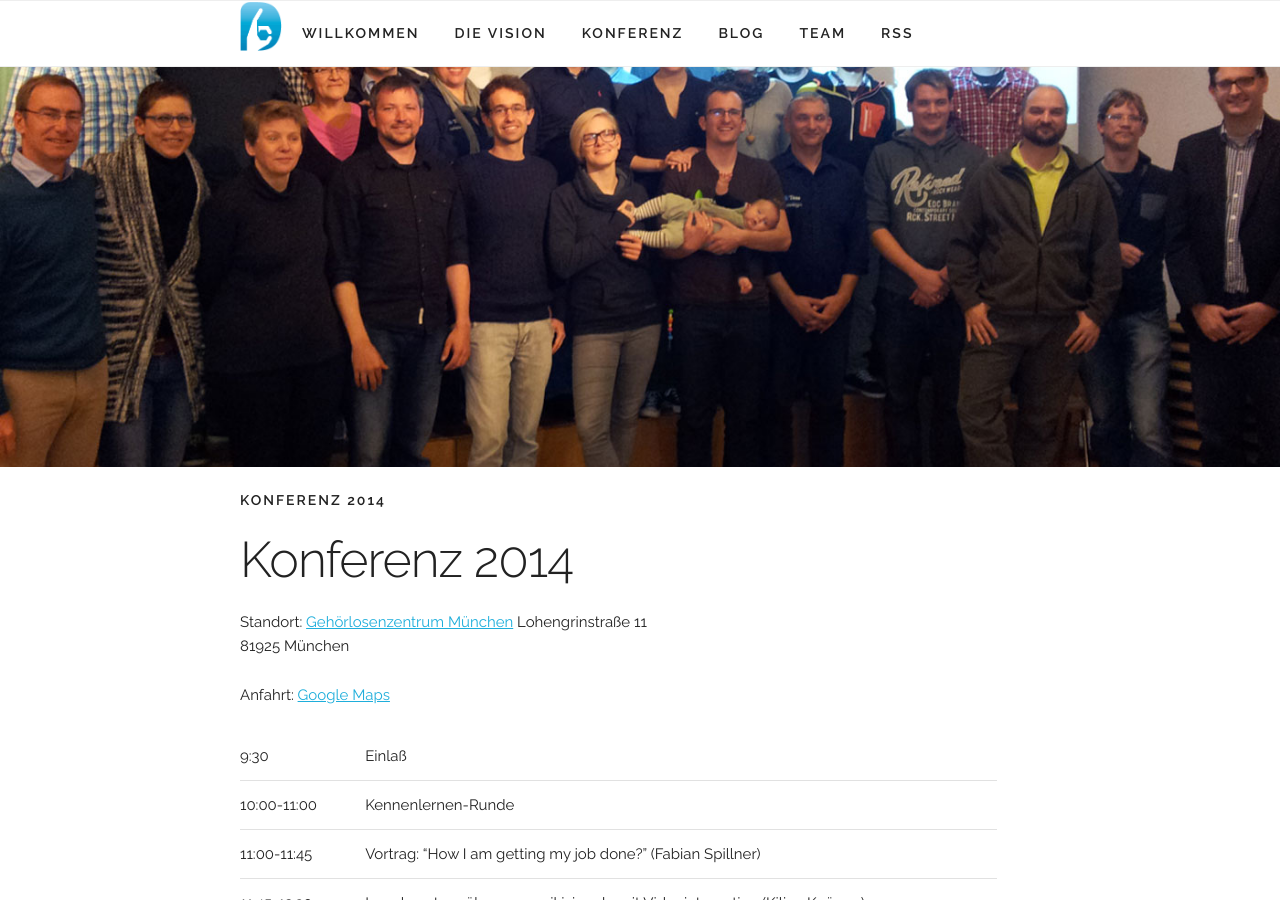
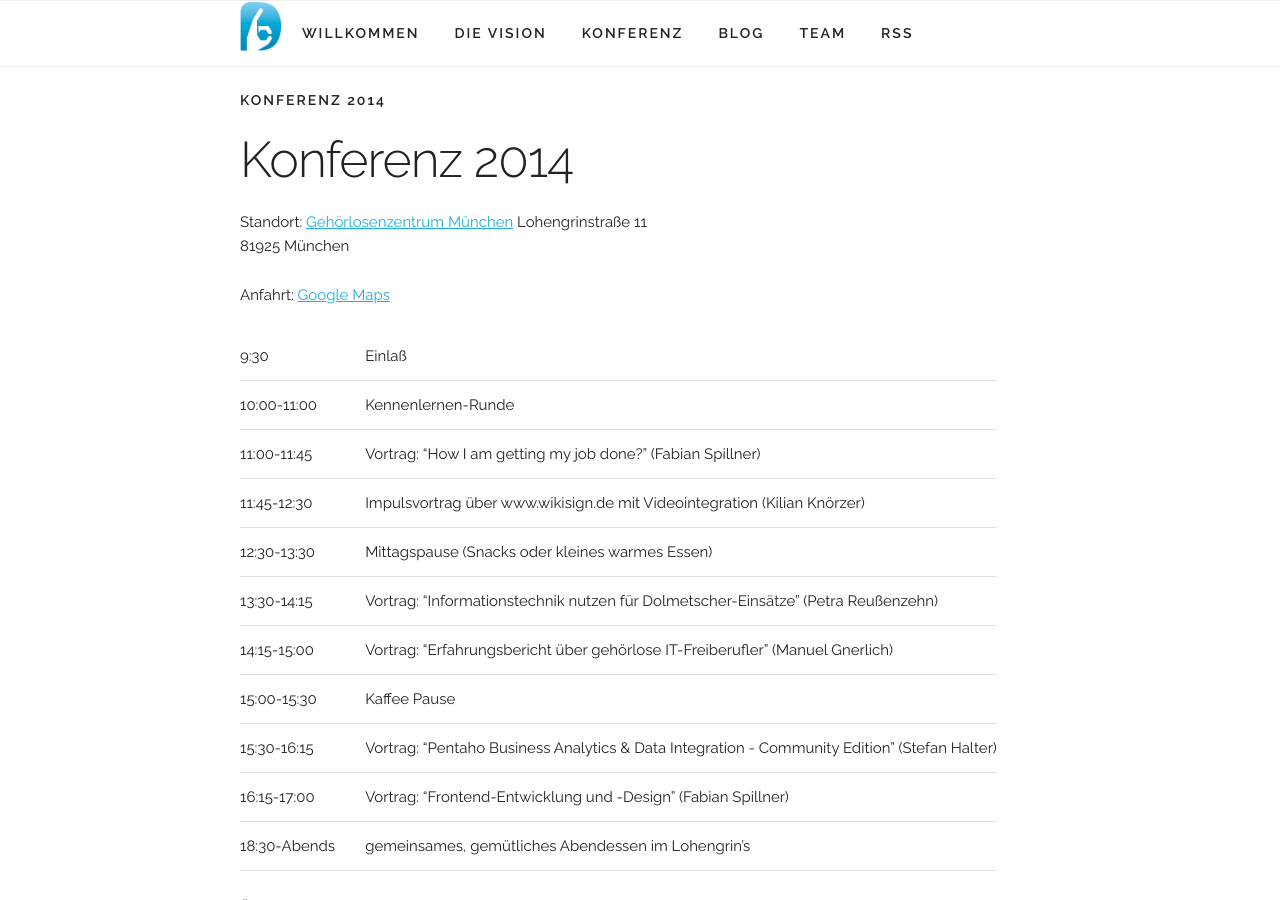
Before and after one commit to NickelPic/deafit.github.io, a Jekyll site: the page built from conference2014.md, in a window 1280 px wide and 900 px high. Built offline with Jekyll 4.4.1, drawn with Linux system fonts in a browser that asks for light colours; nearby versions of some CDN libraries.

Commit message:
Update conference2014.md
now without parallax,

```diff
--- a/conference2014.md
+++ b/conference2014.md
@@ -1,7 +1,6 @@
 ---
 layout: page
 title: Konferenz 2014
-parallax: public/images/2014-10-25_DeafIT2014_Gruppe.jpg
 published: true
 ---
 
```
